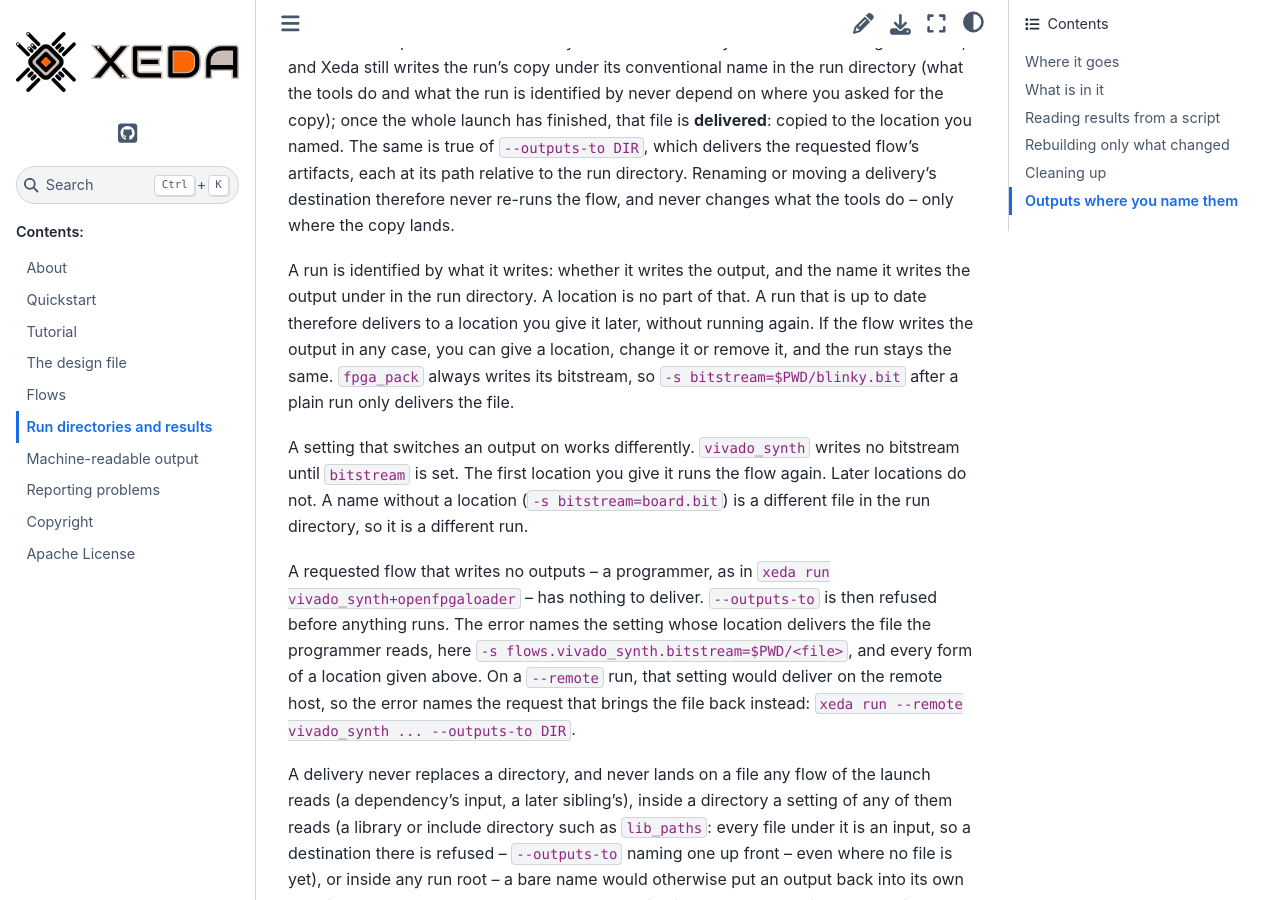
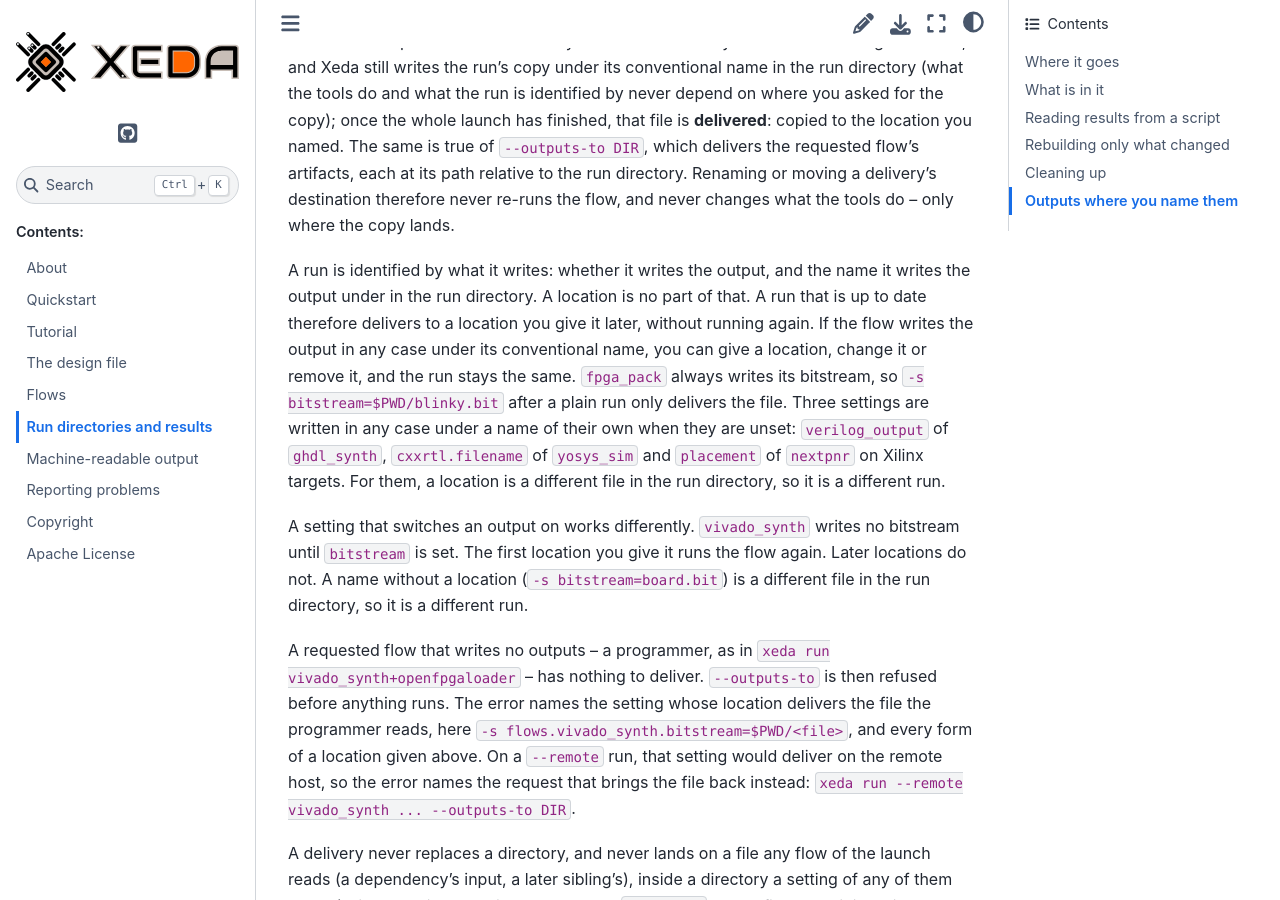
Before and after one commit to XedaHQ/xeda, a Sphinx documentation site: the page built from docs/run-directories.rst, in a window 1280 px wide and 900 px high, scrolled down 15263 px. Built offline with Sphinx 7.4.7 and the Sphinx Book theme 1.1.4, drawn with Linux system fonts in a browser that asks for light colours.

Commit message:
Name the deliverables that are written under a name of their own when unset

```diff
--- a/docs/run-directories.rst
+++ b/docs/run-directories.rst
@@ -588,9 +588,12 @@ the copy lands.
 A run is identified by what it writes: whether it writes the output, and the name it writes the
 output under in the run directory. A location is no part of that. A run that is up to date
 therefore delivers to a location you give it later, without running again. If the flow writes the
-output in any case, you can give a location, change it or remove it, and the run stays the same.
-``fpga_pack`` always writes its bitstream, so ``-s bitstream=$PWD/blinky.bit`` after a plain run
-only delivers the file.
+output in any case under its conventional name, you can give a location, change it or remove it,
+and the run stays the same. ``fpga_pack`` always writes its bitstream, so
+``-s bitstream=$PWD/blinky.bit`` after a plain run only delivers the file. Three settings are
+written in any case under a name of their own when they are unset: ``verilog_output`` of
+``ghdl_synth``, ``cxxrtl.filename`` of ``yosys_sim`` and ``placement`` of ``nextpnr`` on Xilinx
+targets. For them, a location is a different file in the run directory, so it is a different run.
 
 A setting that switches an output on works differently. ``vivado_synth`` writes no bitstream until
 ``bitstream`` is set. The first location you give it runs the flow again. Later locations do not.
```
